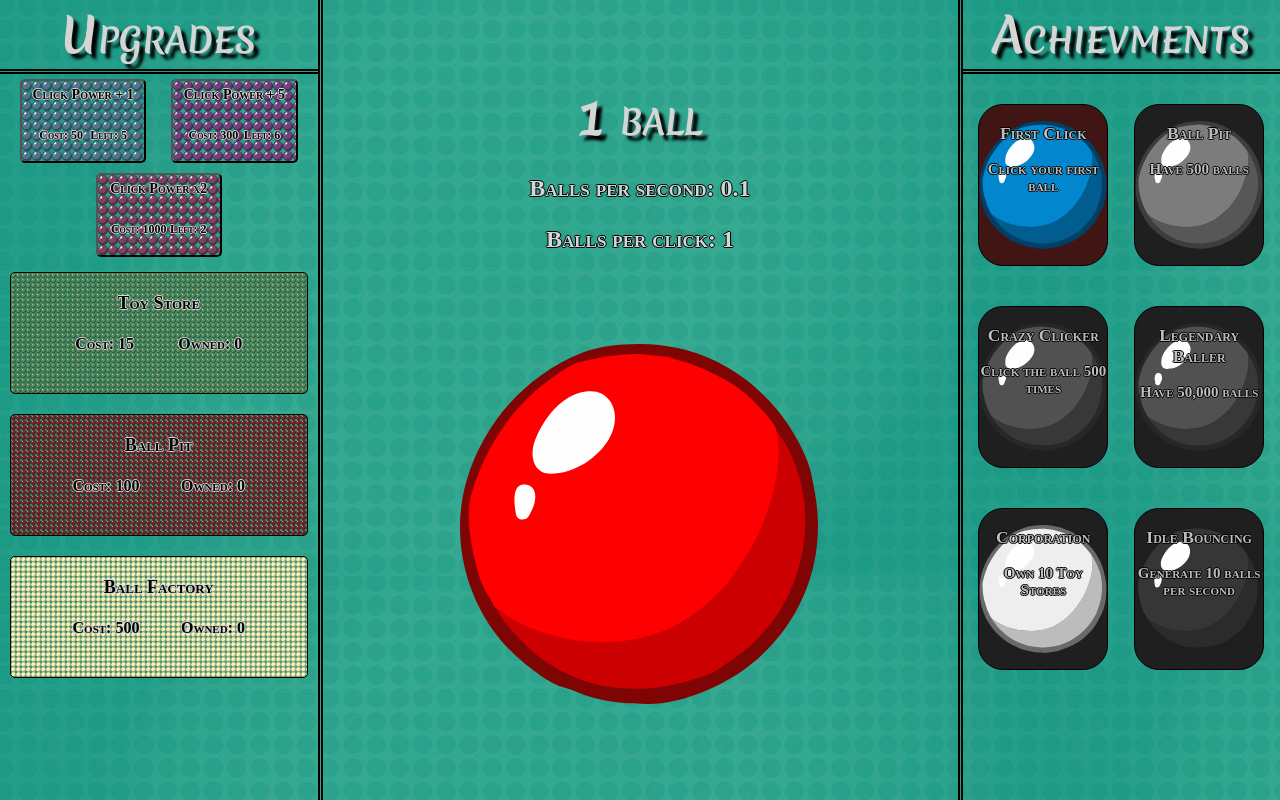
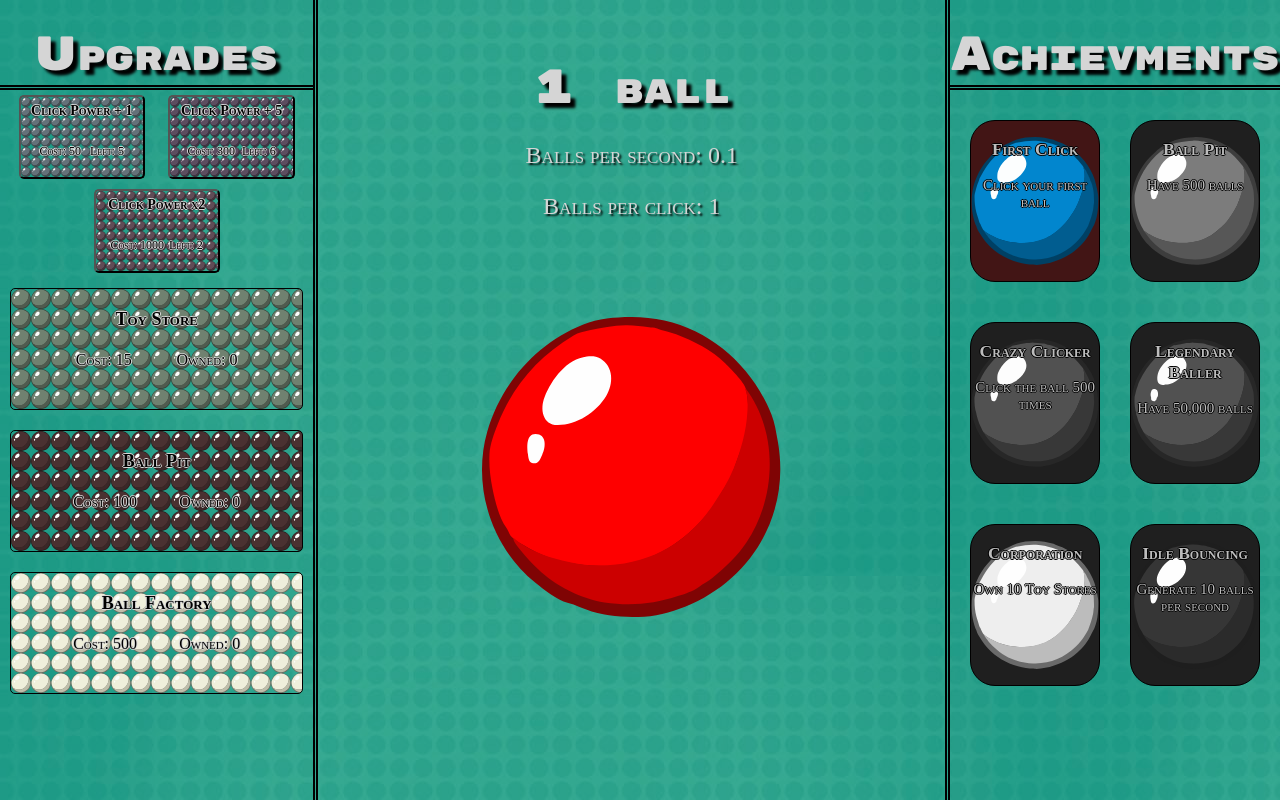
Before and after one commit to DreariHart/Assignment-3, a plain HTML site: page index.html in a window 1280 px wide. Both pictures are taken after a click on the element 640 px from the left and 518 px from the top of the page. Drawn offline with nearby package versions, Linux system fonts and the light colour scheme.

Commit message:
Image issue fix

```diff
--- a/css/style.css
+++ b/css/style.css
@@ -13,7 +13,7 @@ body {
     background-blend-mode: darken;
     user-select: none;
     font-family: "Helvetica, system-ui, sans-serif";
-    font-weight: 800;
+    font-weight: 50;
     font-style: normal;
     font-variant: small-caps;
 }
@@ -27,8 +27,9 @@ h2 {
     color: rgb(213, 213, 213);
     font-size: 3em;
     text-align: center;
-    font-family: "Cubano", "Merienda";
-    font-optical-sizing: auto;
+    font-family: "Rubik Mono One", monospace;
+    font-weight: 400;
+    font-style: normal;
     text-shadow: #000000 5px 5px 3px;
     font-variant: small-caps;
     margin: 0px;
@@ -71,9 +72,14 @@ p {
     display: flex;
     flex-direction: column;
     flex-basis: 25%;
+    padding-top: 25px;
+    padding-bottom: 25px;
     justify-content: top;
     align-items: center;
     max-height: 100vh;
+    color: black;
+    text-shadow: 1px 0 rgb(213, 213, 213), 0 1px rgb(213, 213, 213),
+        -1px 0 rgb(213, 213, 213), 0 -1px rgb(213, 213, 213);
 }
 
 .clickUpgradeFlex {
@@ -95,13 +101,10 @@ p {
 }
 
 .passItem {
-    background-size: 5px;
+    background-size: 20px;
     display: flex;
     flex-wrap: wrap;
     justify-content: space-evenly;
-    color: black;
-    text-shadow: 1px 0 rgb(213, 213, 213), 0 1px rgb(213, 213, 213),
-        -1px 0 rgb(213, 213, 213), 0 -1px rgb(213, 213, 213);
     padding: 20px;
     border: 1px solid #000000;
     border-radius: 5px;
@@ -118,9 +121,6 @@ p {
 }
 
 .upgradeItem {
-    color: black;
-    text-shadow: 1px 0 rgb(213, 213, 213), 0 1px rgb(213, 213, 213),
-        -1px 0 rgb(213, 213, 213), 0 -1px rgb(213, 213, 213);
     display: flex;
     align-items: center;
     justify-content: space-evenly;
@@ -151,8 +151,7 @@ p {
 ****************************************/
 .clickFlex {
     color: rgb(213, 213, 213);
-    text-shadow: 1px 0 black, 0 1px black,
-        -1px 0 black, 0 -1px black;
+    text-shadow: #000000 2px 2px 2px;
     display: flex;
     flex-basis: 50%;
     flex-direction: column;
@@ -168,6 +167,9 @@ p {
     font-size: 1.5em;
 }
 
+.clicker {
+    height: 50vh;
+}
 .clicker img {
     width: 100%;
     height: auto;
@@ -177,7 +179,7 @@ p {
     transition: transform 0.2s;
 }
 
-.clicker img:hover {
+.clicker img:hover{
     transform: scale(1.2);
 }
 
@@ -189,6 +191,8 @@ p {
 .achievmentFlex {
     display: flex;
     flex-basis: 25%;
+    padding-top: 25px;
+    padding-bottom: 25px;
     flex-direction: column;
     justify-content: top;
     align-items: center;
--- a/index.html
+++ b/index.html
@@ -7,7 +7,7 @@
     <meta name="viewport" content="width=device-width, initial-scale=1.0">
     <link rel="preconnect" href="https://fonts.googleapis.com">
     <link rel="preconnect" href="https://fonts.gstatic.com" crossorigin>
-    <link href="https://fonts.googleapis.com/css2?family=Merienda:wght@300..900&display=swap" rel="stylesheet">
+    <link href="https://fonts.googleapis.com/css2?family=Rubik+Mono+One&display=swap" rel="stylesheet">
 
     <title>Clicker</title>
 </head>
@@ -29,7 +29,7 @@
             <p id="pwr">Balls per click: 1 </p>
         </div>
         <div id="c" class="clicker">
-            <img src="imgs/ball.svg" alt="ball" draggable = false>
+            <img id ="mainball" src="imgs/ball.svg" alt="ball" draggable = false>
         </div>
     </section>
     <section class="achievmentFlex">
@@ -39,12 +39,14 @@
         <div id="achvmnt" class="achievment">
         </div>
     </section>
-    <div style="display: none;"><img id="ballAnimate" src="imgs/ball.svg"></div>
-    <div style="display: none;"><img id="blueballAnimate" src="imgs/blueball.svg"></div>
-    <div style="display: none;"><img id="greenballAnimate" src="imgs/greenball.svg"></div>
-    <div style="display: none;"><img id="pinkballAnimate" src="imgs/pinkball.svg"></div>
-    <div style="display: none;"><img id="yellowballAnimate" src="imgs/yellowball.svg"></div>
-    <div style="display: none;"><img id="purpleballAnimate" src="imgs/purpleball.svg"></div>
+    <div style="display: none;"><img id="ball" src="imgs/ball.svg"></div>
+    <div style="display: none;"><img id="blueball" src="imgs/blueball.svg"></div>
+    <div style="display: none;"><img id="greenball" src="imgs/greenball.svg"></div>
+    <div style="display: none;"><img id="pinkball" src="imgs/pinkball.svg"></div>
+    <div style="display: none;"><img id="yellowball" src="imgs/yellowball.svg"></div>
+    <div style="display: none;"><img id="purpleball" src="imgs/purpleball.svg"></div>
+    <div style="display: none;"><img id="dblueball" src="imgs/dblueball.png"></div>
+    <div style="display: none;"><img id="orangeball" src="imgs/orangeball.png"></div>
     <canvas id="canvas"></canvas>
     <canvas id="canvasClick"></canvas>
     <script src="https://code.jquery.com/jquery-3.7.1.min.js"
--- a/js/main.js
+++ b/js/main.js
@@ -21,16 +21,18 @@ var plural = " balls";
 
 const canvas = document.getElementById("canvas");
 const ctx = canvas.getContext("2d");
-const image = document.getElementById("ballAnimate");
-const blue = document.getElementById("blueballAnimate");
-const green = document.getElementById("greenballAnimate");
-const pink = document.getElementById("pinkballAnimate");
-const yellow = document.getElementById("yellowballAnimate");
-const purple = document.getElementById("purpleballAnimate");
+const image = document.getElementById("ball");
+const blue = document.getElementById("blueball");
+const green = document.getElementById("greenball");
+const pink = document.getElementById("pinkball");
+const yellow = document.getElementById("yellowball");
+const purple = document.getElementById("purpleball");
+const dblue = document.getElementById("dblueball");
+const orange = document.getElementById("orangeball");
 
 let raf;
 let balls = [];
-let images = [image, blue, green, pink, yellow, purple];
+let images = [image, blue, green, pink, yellow, purple, dblue, orange];
 class ball {
     constructor() {
         this.x = -10,
@@ -244,21 +246,21 @@ class clickUpgrade {
             $("#" + this.id).css("filter", "none");;
         } else {
             $("#" + this.id).css("background-image", this.background);
-            $("#" + this.id).css("filter", "grayscale(70%)");
+            $("#" + this.id).css("filter", "grayscale(90%)");
         }
     }
 };
 
 function checkUpgrade() {
     if (upgradeInc == 0 && count >= 1) {
-        upgrades.push(new clickUpgrade("cUp1", 50, 60, 1, "Click Power + 1", "url('../imgs/blueball.svg')", 5, false));
+        upgrades.push(new clickUpgrade("cUp1", 50, 60, 1, "Click Power + 1", "url('./imgs/blueball.svg')", 5, false));
         upgrades[0].createUpgrade();
         upgradeInc = 1;
         $("#" + upgrades[0].id).on("click", function () {
             upgrades[0].upgrade();
         });
     } else if (upgradeInc == 1 && count >= 1) {
-        upgrades.push(new clickUpgrade("cUp2", 300, 200, 5, "Click Power + 5", "url('../imgs/purpleball.svg')", 6, false));
+        upgrades.push(new clickUpgrade("cUp2", 300, 200, 5, "Click Power + 5", "url('./imgs/purpleball.svg')", 6, false));
         upgrades[1].createUpgrade();
         upgradeInc = 2;
         $("#" + upgrades[1].id).on("click", function () {
@@ -266,14 +268,14 @@ function checkUpgrade() {
         });
     }
     else if (upgradeInc == 2 && count >= 1) {
-        upgrades.push(new clickUpgrade("cUp3", 1000, 1000, 2, "Click Power x2", "url('../imgs/pinkball.svg')", 2, false));
+        upgrades.push(new clickUpgrade("cUp3", 1000, 1000, 2, "Click Power x2", "url('./imgs/pinkball.svg')", 2, false));
         upgrades[2].createUpgrade();
         upgradeInc = 3;
         $("#" + upgrades[2].id).on("click", function () {
             upgrades[2].upgrade();
         });
     }    else if (upgradeInc == 3 && count >= 1) {
-        upgrades.push(new clickUpgrade("cUp4", 5000, 0, 5, "Click Power x5", "url('../imgs/greenball.svg')", 1, false));
+        upgrades.push(new clickUpgrade("cUp4", 5000, 0, 5, "Click Power x5", "url('./imgs/greenball.svg')", 1, false));
         upgrades[3].createUpgrade();
         upgradeInc = 4;
         $("#" + upgrades[3].id).on("click", function () {
@@ -282,21 +284,21 @@ function checkUpgrade() {
     }
 
     if (upgradePassInc == 0 && count >= 1) {
-        passUpgrades.push(new clickUpgrade("pUp1", 15, 20, 0.1, "Toy Store", "url(../imgs/greenball.svg)", 0, true));
+        passUpgrades.push(new clickUpgrade("pUp1", 15, 20, 0.1, "Toy Store", "url(./imgs/greenball.svg)", 0, true));
         passUpgrades[0].createUpgrade();
         upgradePassInc = 1;
         $("#" + passUpgrades[0].id).on("click", function () {
             passUpgrades[0].upgrade();
         });
     } else if (upgradePassInc == 1 && count >= 1) {
-        passUpgrades.push(new clickUpgrade("pUp2", 100, 125, 1, "Ball Pit", "url(../imgs/ball.svg)", 0, true));
+        passUpgrades.push(new clickUpgrade("pUp2", 100, 125, 1, "Ball Pit", "url(./imgs/ball.svg)", 0, true));
         passUpgrades[1].createUpgrade();
         upgradePassInc = 2;
         $("#" + passUpgrades[1].id).on("click", function () {
             passUpgrades[1].upgrade();
         });
     } else if (upgradePassInc == 2 && count >= 1) {
-        passUpgrades.push(new clickUpgrade("pUp3", 500, 250, 5, "Ball Factory", "url(../imgs/yellowball.svg)", 0, true));
+        passUpgrades.push(new clickUpgrade("pUp3", 500, 250, 5, "Ball Factory", "url(./imgs/yellowball.svg)", 0, true));
         passUpgrades[2].createUpgrade();
         upgradePassInc = 3;
         $("#" + passUpgrades[2].id).on("click", function () {
@@ -361,12 +363,12 @@ class Achievment {
 
 let achievments = [];
 
-achievments.push(new Achievment("achv1", "First Click", "Click your first ball", "url('../imgs/blueball.svg')"));
-achievments.push(new Achievment("achv2", "Ball Pit", "Have 500 balls", "url('../imgs/greenball.svg')"));
-achievments.push(new Achievment("achv3", "Crazy Clicker", "Click the ball 500 times", "url('../imgs/purpleball.svg')"));
-achievments.push(new Achievment("achv4", "Legendary Baller", "Have 50,000 balls", "url('../imgs/pinkball.svg')"));
-achievments.push(new Achievment("achv5", "Corporation", "Own 10 Toy Stores", "url('../imgs/yellowball.svg')"));
-achievments.push(new Achievment("achv6", "Idle Bouncing", "Generate 10 balls per second", "url('../imgs/ball.svg')"));
+achievments.push(new Achievment("achv1", "First Click", "Click your first ball", "url('./imgs/blueball.svg')"));
+achievments.push(new Achievment("achv2", "Ball Pit", "Have 500 balls", "url('./imgs/greenball.svg')"));
+achievments.push(new Achievment("achv3", "Crazy Clicker", "Click the ball 500 times", "url('./imgs/purpleball.svg')"));
+achievments.push(new Achievment("achv4", "Legendary Baller", "Have 50,000 balls", "url('./imgs/pinkball.svg')"));
+achievments.push(new Achievment("achv5", "Corporation", "Own 10 Toy Stores", "url('./imgs/yellowball.svg')"));
+achievments.push(new Achievment("achv6", "Idle Bouncing", "Generate 10 balls per second", "url('./imgs/ball.svg')"));
 
 for (let achievment of achievments) {
     achievment.createAchievment();
@@ -384,8 +386,12 @@ $(document).on("mousemove", function( event ) {
   });
 $("#c").on("click", clicked);
 $("#c").on("mousedown", function(){
-    $(".clicker img:hover").css("transform", "scale(1.0)");
+    $("#mainball").animate({
+        width: "-=2%",
+    }, 10);
 });
 $("#c").on("mouseup", function(){
-    $(".clicker img:hover").css("transform", "scale(1.2)");
+    $("#mainball").animate({
+        width: "+=2%"
+    }, 10);
 });
```
Also changed, not shown: imgs/ball.jpg (deleted), imgs/ball.png (deleted), imgs/dblueball.png (added), imgs/orangeball.png (added), imgs/paisley.jpg (deleted).
